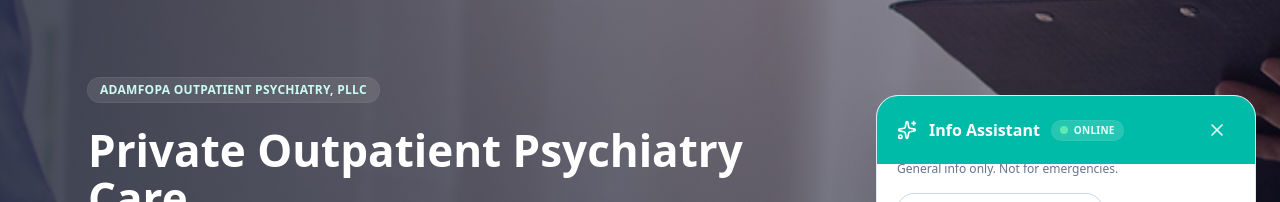
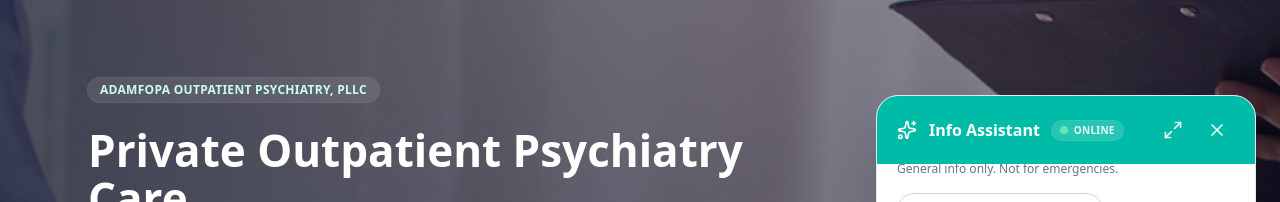
Before and after one commit to Evertte/adamfopa-psychiatry-website, a Next.js app: page / in a window 1280 px wide. Both pictures are taken after a click on the button "Ask a question". Shown: the part 89-291 px from the top of the page. Built offline with nearby package versions, Linux system fonts and the light colour scheme.

Commit message:
feat: add fullscreen toggle functionality to AssistantWidget

```diff
--- a/src/components/assistant/AssistantWidget.tsx
+++ b/src/components/assistant/AssistantWidget.tsx
@@ -1,7 +1,7 @@
 "use client";
 
 import { useEffect, useMemo, useRef, useState, useCallback } from "react";
-import { Loader2, MessageCircle, Send, Sparkles, X } from "lucide-react";
+import { Loader2, Maximize2, MessageCircle, Minimize2, Send, Sparkles, X } from "lucide-react";
 
 type Source = { title: string; slug: string };
 
@@ -23,6 +23,7 @@ const suggestions: { label: string; prompt: string }[] = [
 
 export default function AssistantWidget() {
   const [open, setOpen] = useState(false);
+  const [isFullscreen, setIsFullscreen] = useState(false);
   const [input, setInput] = useState("");
   const [messages, setMessages] = useState<ChatMessage[]>([]);
   const [loading, setLoading] = useState(false);
@@ -30,7 +31,24 @@ export default function AssistantWidget() {
   const bottomRef = useRef<HTMLDivElement | null>(null);
   const inputRef = useRef<HTMLTextAreaElement | null>(null);
 
-  const toggleOpen = useCallback(() => setOpen((v) => !v), []);
+  const toggleOpen = useCallback(() => {
+    setOpen((v) => {
+      const next = !v;
+      if (!next) {
+        setIsFullscreen(false);
+      }
+      return next;
+    });
+  }, []);
+
+  const handleClose = useCallback(() => {
+    setOpen(false);
+    setIsFullscreen(false);
+  }, []);
+
+  const toggleFullscreen = useCallback(() => {
+    setIsFullscreen((v) => !v);
+  }, []);
 
   useEffect(() => {
     if (open) {
@@ -42,12 +60,12 @@ export default function AssistantWidget() {
     if (!open) return;
     const handler = (event: KeyboardEvent) => {
       if (event.key === "Escape") {
-        setOpen(false);
+        handleClose();
       }
     };
     document.addEventListener("keydown", handler);
     return () => document.removeEventListener("keydown", handler);
-  }, [open, setOpen]);
+  }, [open, handleClose]);
 
   useEffect(() => {
     if (!open) return;
@@ -125,7 +143,11 @@ export default function AssistantWidget() {
         <div
           role="dialog"
           aria-modal="true"
-          className="fixed bottom-20 right-4 left-auto z-[70] flex h-[520px] max-h-[80vh] w-[340px] max-w-[92vw] flex-col overflow-hidden rounded-3xl border border-slate-200 bg-white shadow-2xl transition-all motion-reduce:transition-none md:bottom-24 md:right-6 md:w-[380px]"
+          className={`fixed z-[70] flex flex-col overflow-hidden bg-white shadow-2xl transition-all motion-reduce:transition-none ${
+            isFullscreen
+              ? "inset-0 rounded-none"
+              : "bottom-20 right-4 left-auto h-[520px] max-h-[80vh] w-[340px] max-w-[92vw] rounded-3xl border border-slate-200 md:bottom-24 md:right-6 md:w-[380px]"
+          }`}
           onWheelCapture={(e) => e.stopPropagation()}
         >
           <div className="flex shrink-0 items-center justify-between bg-teal-500 px-5 py-4 text-white">
@@ -137,14 +159,29 @@ export default function AssistantWidget() {
                 Online
               </span>
             </div>
+            <div className="flex items-center gap-2">
               <button
                 type="button"
-              onClick={() => setOpen(false)}
+                onClick={toggleFullscreen}
+                className="rounded-full p-2 text-white/90 transition hover:bg-teal-400 focus:outline-none focus:ring-2 focus:ring-white/60"
+                aria-label={isFullscreen ? "Exit full screen" : "View full screen"}
+                aria-pressed={isFullscreen}
+              >
+                {isFullscreen ? (
+                  <Minimize2 className="h-5 w-5" aria-hidden />
+                ) : (
+                  <Maximize2 className="h-5 w-5" aria-hidden />
+                )}
+              </button>
+              <button
+                type="button"
+                onClick={handleClose}
                 className="rounded-full p-2 text-white/90 transition hover:bg-teal-400 focus:outline-none focus:ring-2 focus:ring-white/60"
                 aria-label="Close"
               >
                 <X className="h-5 w-5" aria-hidden />
               </button>
+            </div>
           </div>
 
           <div className="flex min-h-0 min-w-0 flex-1 flex-col bg-white">
```
Lines whose indentation alone changed are shown as unchanged.
